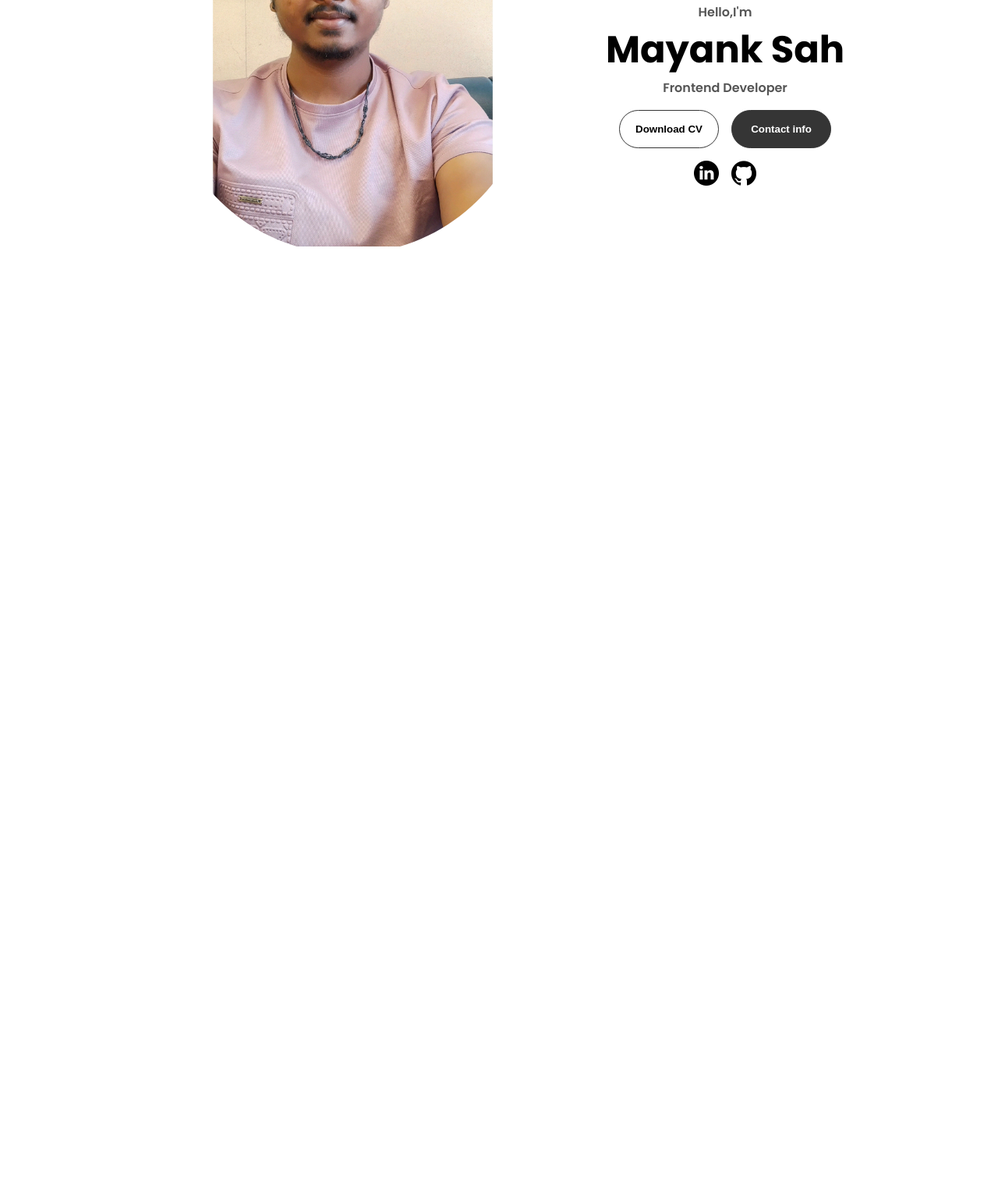
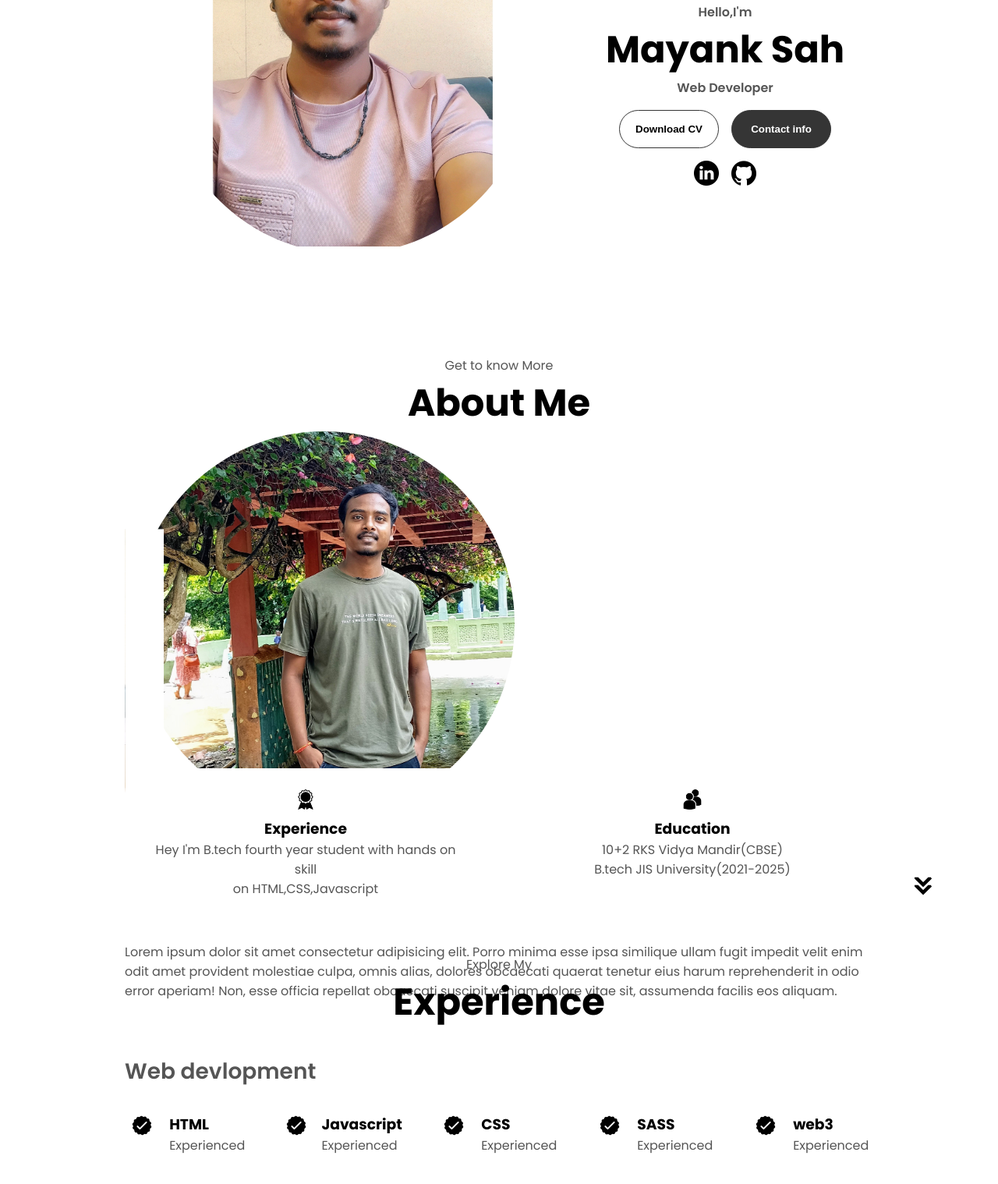
Before and after one commit to Mayanksah777/PORTFOLIO, a plain HTML site: page assets/index.html in a window 1280 px wide. Shown: the part 352-1870 px from the top of the page at 78% size. Before the commit the page ends 800 px from the top, so only its background shows below. Drawn offline with Linux system fonts and the light colour scheme.

Commit message:
here the profile section is done but still some part styling to be fixed

```diff
--- a/assets/index.html
+++ b/assets/index.html
@@ -48,7 +48,7 @@
       <div class="section__text">
         <p class="section__text__p1">Hello,I'm</p>
         <h1 class="title">Mayank Sah</h1>
-        <p class="section__text__p2">Frontend Developer</p>
+        <p class="section__text__p2">Web Developer</p>
         <div class="btn-container">
           <button class="btn btn-color-2" onclick="window.open('Mayank.pdf')">Download CV</button>
           <button class="btn btn-color-1" onclick="location.href='./#contacts'">Contact info</button>
@@ -62,6 +62,90 @@
         </div>
       </div>
     </section>
+  <section id="about">
+    <p class="section__text__p1">Get to know More</p>
+    <h1 class="title">About Me</h1>
+    <div class="section-container">
+      <div class="section__pic-container">
+        <img src="profile3.png" alt="profile pic"
+        class="about-pic">
+      </div>
+      <div class="about-details-container">
+        <div class="about-containers">
+          <div class="details-container">
+           <img src="experience.png" alt="experience icon"
+           class="icon">
+           <h3>Experience</h3>
+           <p>Hey I'm B.tech fourth year student with hands on skill <br> on HTML,CSS,Javascript </p>
+          </div>
+          <div class="details-container">
+            <img src="education.png" alt="education icon"
+            class="icon">
+            <h3>Education</h3>
+            <p>10+2 RKS Vidya Mandir(CBSE) <br> B.tech JIS University(2021-2025)</p>
+          </div>
+        </div>
+        <div class="text-container">
+          <p>Lorem ipsum dolor sit amet consectetur adipisicing elit. Porro minima esse ipsa similique ullam fugit impedit velit enim odit amet provident molestiae culpa, omnis alias, dolores obcaecati quaerat tenetur eius harum reprehenderit in odio error aperiam! Non, esse officia repellat obcaecati suscipit veniam dolore vitae sit, assumenda facilis eos aliquam.</p>
+        </div>
+      </div>
+    </div>
+    <img src="arrow.png" alt="Arrow icon " class="icon arrow" onclick="location.href='./#experience'">
+  </section>
+  <section id="experience">
+    <p class="section__text__p1">Explore My </p>
+    <h1 class="title">Experience</h1>
+    <div class="experience-details-container">
+      <div class="about-containers">
+        <div class="details-containers">
+          <h2 class="experience-sub-title">Web devlopment</h2>
+          <div class="article-container">
+            <article>
+              <img src="checkmark.png" alt="Experience icon"
+              class="icon">
+              <div>
+                <h3>HTML</h3>
+                <p>Experienced</p>
+              </div>
+            </article>
+            <article>
+              <img src="checkmark.png" alt="Experience icon"
+              class="icon">
+              <div>
+                <h3>Javascript</h3>
+                <p>Experienced</p>
+              </div>
+            </article>
+            <article>
+              <img src="checkmark.png" alt="Experience icon"
+              class="icon">
+              <div>
+                <h3>CSS</h3>
+                <p>Experienced</p>
+              </div>
+            </article>
+            <article>
+              <img src="checkmark.png" alt="Experience icon"
+              class="icon">
+              <div>
+                <h3>SASS</h3>
+                <p>Experienced</p>
+              </div>
+            </article>
+            <article>
+              <img src="checkmark.png" alt="Experience icon"
+              class="icon">
+              <div>
+                <h3>web3</h3>
+                <p>Experienced</p>
+              </div>
+            </article>
+          </div>
+        </div>
+      </div>
+    </div>
+
+  </section>
   <script src="script.js"></script>
 </body>
 </html>
--- a/assets/style.css
+++ b/assets/style.css
@@ -239,3 +239,102 @@ font-weight: 600;
 .btn-container{
     gap: 1rem;
 }
+/* aboutsection*/
+#about
+{
+    position: relative;
+}
+.about-containers
+{
+ gap: 2rem;
+ margin-bottom: 2rem;
+ margin-top: 2rem;
+
+}
+.about-details-container
+{
+    justify-content: center;
+    flex-direction: column;
+
+}
+.about-containers,
+.about-details-container
+{
+    display: flex;
+}
+.about-pic
+{
+    border-radius: 2rem;
+
+}
+
+.arrow
+{
+    position: absolute;
+    right: -5rem;
+    bottom: 2.5rem;
+
+}
+.details-container
+{
+ padding: 1.5rem;
+ flex: 1;
+ background: white;
+ border-radius: 2rem;
+ border: solid rgb(53,53, 53)  0.1 rem solid;
+ border-color: rgb(163, 163, 163);
+ text-align: center;
+}
+.section-container{
+
+    gap: 4rem;
+    height: 80%;
+
+}
+.section__pic-container
+{
+    height: 400px;
+    width: 400px;
+    margin: auto 0;
+}
+
+/* EXPERIENCE SECTION */
+
+#experience {
+    position: relative;
+  }
+
+  .experience-sub-title {
+    color: rgb(85, 85, 85);
+    font-weight: 600;
+    font-size: 1.75rem;
+    margin-bottom: 2rem;
+  }
+
+  .experience-details-container {
+    display: flex;
+    justify-content: center;
+    flex-direction: column;
+  }
+
+  .article-container {
+    display: flex;
+    text-align: initial;
+    flex-wrap: wrap;
+    flex-direction: row;
+    gap: 2.5rem;
+    justify-content: space-around;
+  }
+
+  article {
+    display: flex;
+    width: 10rem;
+    justify-content: space-around;
+    gap: 0.5rem;
+  }
+
+  article .icon {
+    cursor: default;
+  }
+
+  /* PROJECTS SECTION */
```
Also changed, not shown: assets/profile3.png (added), assets/profile4.png (added), 1 other file.
